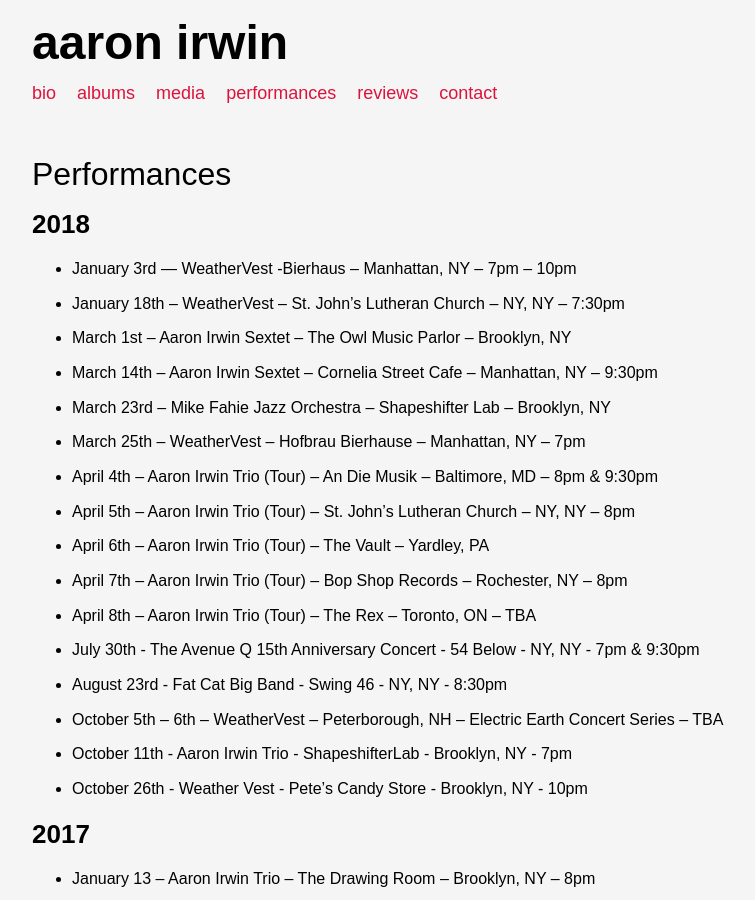
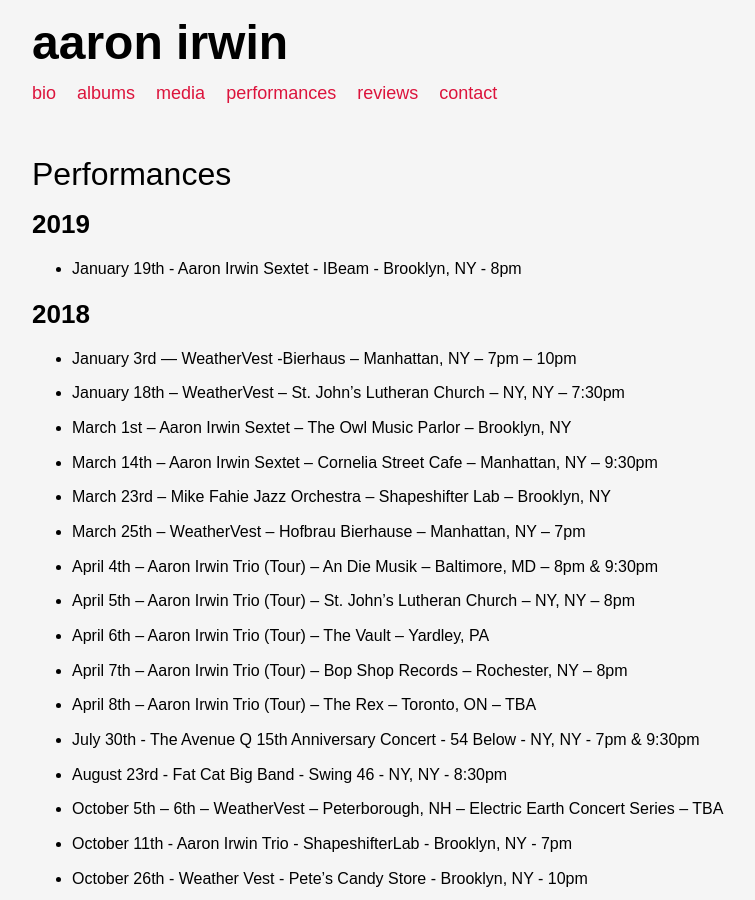
Before and after one commit to ryanve/aaronirwin.com, a Jekyll site: the page built from performances.md, in a window 1280 px wide and 900 px high. Shown: the whole window, without its empty margins (128-883 px from the left). Built offline with Jekyll 4.4.1, drawn with Linux system fonts in a browser that asks for light colours.

Commit message:
2019 (#89)
Beginning new year of gigs

```diff
--- a/performances.md
+++ b/performances.md
@@ -3,6 +3,10 @@ title: Performances
 ---
 
 # Performances
+
+## 2019
+
+- January 19th - Aaron Irwin Sextet - IBeam - Brooklyn, NY - 8pm
 
 ## 2018
 
```
